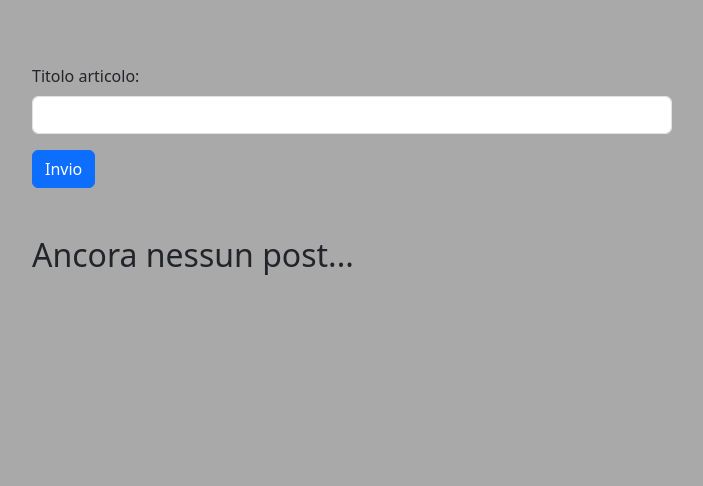
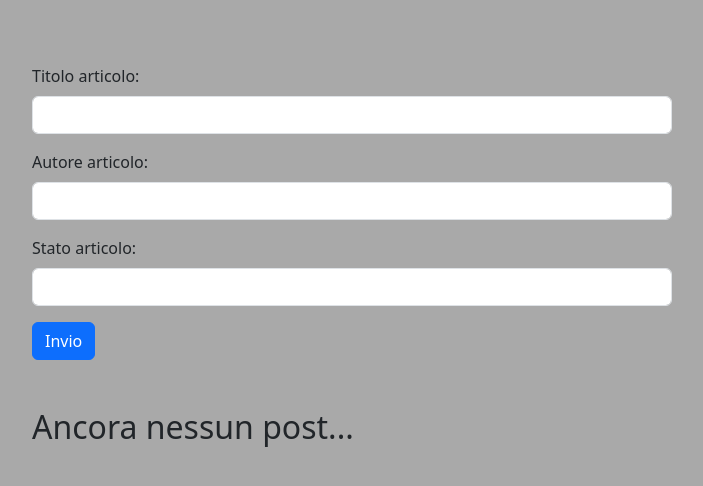
Before and after one commit to SimoneChiodo/react-form, a React (Vite) app: page / in a window 1280 px wide. Shown: the top 486 px of the page, without its empty margins (288-991 px from the left). Built offline with nearby package versions, Linux system fonts and the light colour scheme.

Commit message:
add other-array-information (with correction logic)

```diff
--- a/src/App.css
+++ b/src/App.css
@@ -8,6 +8,7 @@ ul {
 }
 
 li {
+    border-radius: 20px;
     border-bottom: 1px solid gray;
 }
 li:last-child {
--- a/src/App.jsx
+++ b/src/App.jsx
@@ -16,6 +16,8 @@ function App() {
 
     // Form Data
     const [titleForm, setTitleForm] = useState("");
+    const [authorForm, setAuthorForm] = useState("");
+    const [statusForm, setStatusForm] = useState("");
 
     // Warning text placed at the top of the page
     const [warningText, setWarningText] = useState("");
@@ -28,14 +30,20 @@ function App() {
         e.preventDefault();
 
         // Check if input is not empty
-        if (titleForm === "") return;
+        if (titleForm === "" || authorForm === "" || statusForm === "") {
+            setWarningText("\nRiempire tutte le caselle!");
+            return;
+        }
 
         // Check if the text doesn't already exist
         let alreadyExist = false;
-        articles.map(
-            (element) => element.title === titleForm && (alreadyExist = true)
-        );
-        if (alreadyExist) return;
+        articles.map((element) => {
+            element.title === titleForm && (alreadyExist = true);
+        });
+        if (alreadyExist) {
+            setWarningText("\nQuesto titolo esiste già");
+            return;
+        }
 
         // Check if an element is being edited
         if (isEditing !== undefined) {
@@ -48,8 +56,11 @@ function App() {
 
             // change the index
             newArticles[indexToChange] = {
+                id: newArticles[indexToChange].id,
                 title: titleForm,
-                id: newArticles[indexToChange].id,
+                author: authorForm,
+                status: statusForm,
+                isBeingEdited: false,
             };
 
             setArticles(newArticles);
@@ -60,7 +71,13 @@ function App() {
 
         // Add the new Article
         const newArticles = [...articles];
-        newArticles.push({ title: titleForm, id: getLastId(articles) });
+        newArticles.push({
+            id: getLastId(articles),
+            title: titleForm,
+            author: authorForm,
+            status: statusForm,
+            isBeingEdited: false,
+        });
         setArticles(newArticles);
     }
 
@@ -107,6 +124,34 @@ function App() {
                             />
                         </div>
 
+                        {/* Author Input */}
+                        <div className="col-12">
+                            <label htmlFor="inputAuthor" className="form-label">
+                                Autore articolo:
+                            </label>
+
+                            <input
+                                type="text"
+                                onChange={(e) => setAuthorForm(e.target.value)}
+                                className="form-control"
+                                id="inputAuthor"
+                            />
+                        </div>
+
+                        {/* Status Input */}
+                        <div className="col-12">
+                            <label htmlFor="inputStatus" className="form-label">
+                                Stato articolo:
+                            </label>
+
+                            <input
+                                type="text"
+                                onChange={(e) => setStatusForm(e.target.value)}
+                                className="form-control"
+                                id="inputStatus"
+                            />
+                        </div>
+
                         {/* Submit Button */}
                         <div className="col-12">
                             <button type="submit" className="btn btn-primary">
@@ -122,11 +167,26 @@ function App() {
                             articles.map((article) => (
                                 <li
                                     key={article.id}
-                                    className="d-flex justify-content-between align-items-center py-2 px-1"
+                                    className={
+                                        "d-flex justify-content-between align-items-center py-2 px-3" +
+                                        (article.isBeingEdited === true &&
+                                            " bg-secondary")
+                                    }
                                 >
-                                    {/* Nome dell'articolo */}
-                                    {article.title}
+                                    {/* Article Details */}
+                                    <div>
+                                        <p className="m-0 mb-1">
+                                            <b>{"Titolo:"}</b> {article.title}
+                                        </p>
+                                        <p className="m-0 mb-1">
+                                            <b>{"Autore:"}</b> {article.author}
+                                        </p>
+                                        <p className="m-0">
+                                            <b>{"Stato:"}</b> {article.status}
+                                        </p>
+                                    </div>
 
+                                    {/* Utility Buttons */}
                                     <div>
                                         {/* Pulsante Modifica */}
                                         <Button
@@ -139,7 +199,7 @@ function App() {
                                                         article.title +
                                                         '"'
                                                 );
-                                                console.log(isEditing);
+                                                article.isBeingEdited = true;
                                             }}
                                         />
 
```
